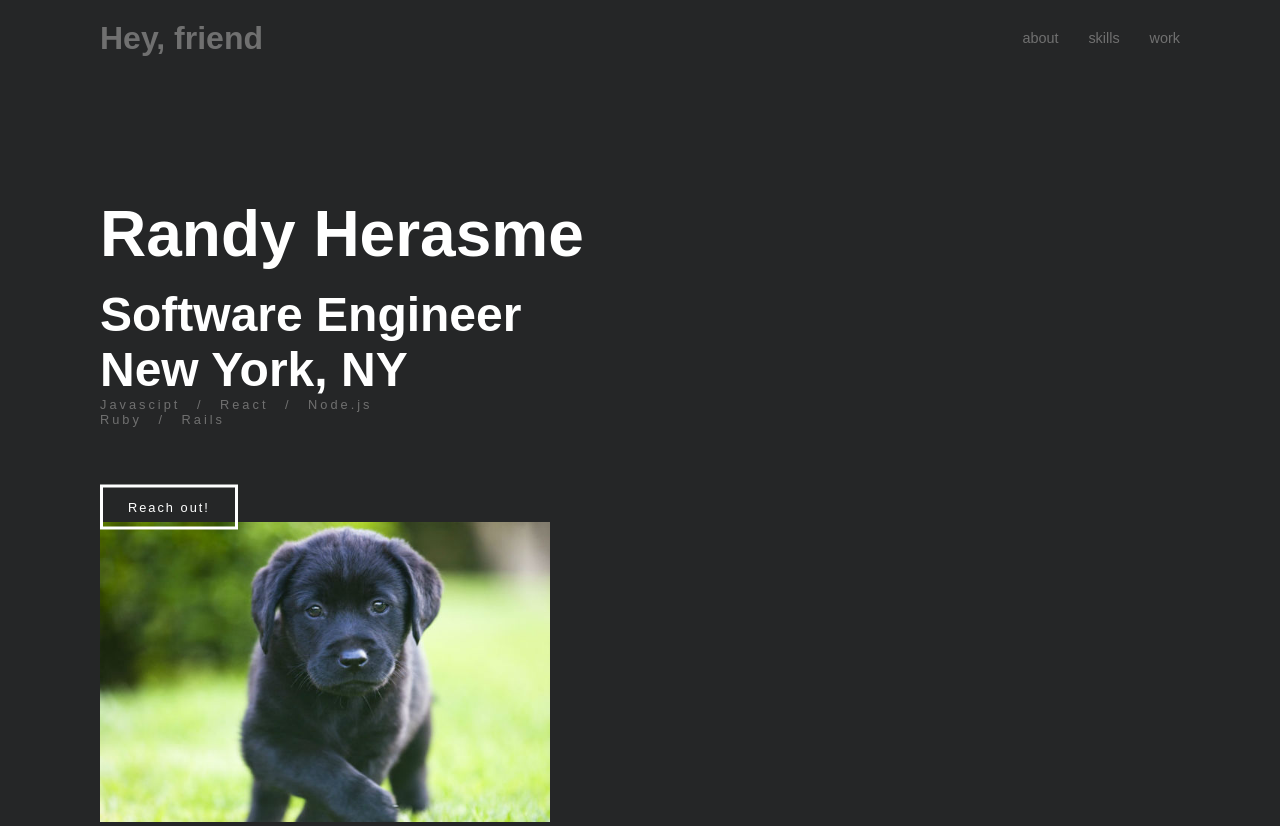
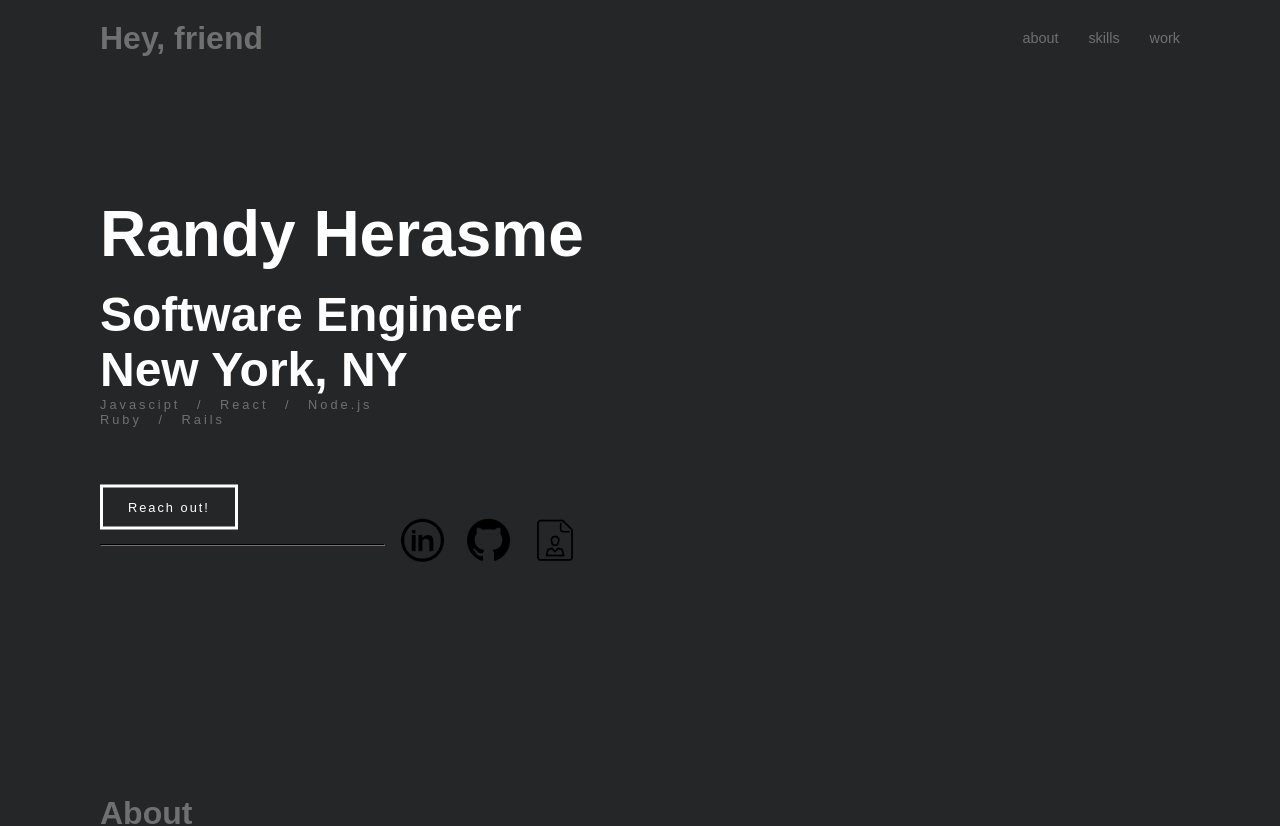
Before and after one commit to randyher/personal-website-2, a plain HTML site: page index.html in a window 1280 px wide. Shown: the top 826 px of the page. Drawn offline with Linux system fonts and the light colour scheme.

Commit message:
added links to main page

```diff
--- a/css/style.css
+++ b/css/style.css
@@ -91,7 +91,7 @@ a {
     font-size: .8rem;
 }
 
-.text a {
+.text .contact-button a {
     padding: 12px 25px;
     background-color: none;
     border: 3px solid white;
@@ -105,11 +105,11 @@ a {
     display: inline-block;
 }
 
-.text a:hover {
+.text .contact-button a:hover {
     color: #252627;
 }
 
-.text a::before {
+.text  .contact-button a::before {
     content: '';
     background-color: white;
     position: absolute;
@@ -121,15 +121,38 @@ a {
     height: 0%;
 }
 
-.text a:hover::before {
+.text .contact-button a:hover::before {
     height: 100%;
 
 }
 
-.profile-image img {
-    width: 450px;
-    margin-top: 50px;
+.icon-container {
+    display: flex;
+    justify-content: left;
+    flex-direction: row wrap;
+    margin-top: 8px;
+  }
+
+.icon-container hr {
+    margin-top: 4rem;
+    width: 100%;
+    justify-content: left;
+    margin-left: 0;
+    margin-right: 0;
+    height: 0rem;
+    border-color:rgb(36, 34, 34);
+
+
 }
 
+.icon-container img {
+    width: 3em;
+    height: 3em;
+    margin: .5em;
+    margin-top: 8rem;
+    margin-left: 1rem;
+    flex-direction: column;
+    justify-content: flex-end;
+}
 
-/*  */
+/* About */
--- a/index.html
+++ b/index.html
@@ -29,7 +29,7 @@
         </header>
     </div>
 
-    <div class="container main info-section">
+    <div class="container main-info-section">
         <div class="text">
             <h1>Randy Herasme</h1>
             <h2>Software Engineer</h2>
@@ -37,10 +37,24 @@
 
             <p>Javascipt / React / Node.js</p>
             <p>Ruby / Rails</p>
-            <a href="#contact">Reach out!</a>
-        </div>
-        <div class="profile-image">
-            <img src="img/1.jpg" alt="">
+            <div class="contact-button"><a href="#contact">Reach out!</a></div>
+            <div class="icon-container">
+                    <hr></hr>
+
+                    <a href="https://www.linkedin.com/in/randy-herasme">
+                      <img src="img/linkedin-logo.png" alt="linkedin" >
+                    </a>
+
+                    <a href="https://github.com/randyher">
+                        <img src="img/github-logo.png" alt="github">
+                    </a>
+
+                    <a href="resume.pdf" >
+                        <img src="img/resume-logo.png" alt="resume">
+                    </a>
+
+
+            </div>
         </div>
     </div>
 
```
Also changed, not shown: img/github-logo.png (added), img/linkedin-logo.png (added), img/resume-logo.png (added), 1 other file.
